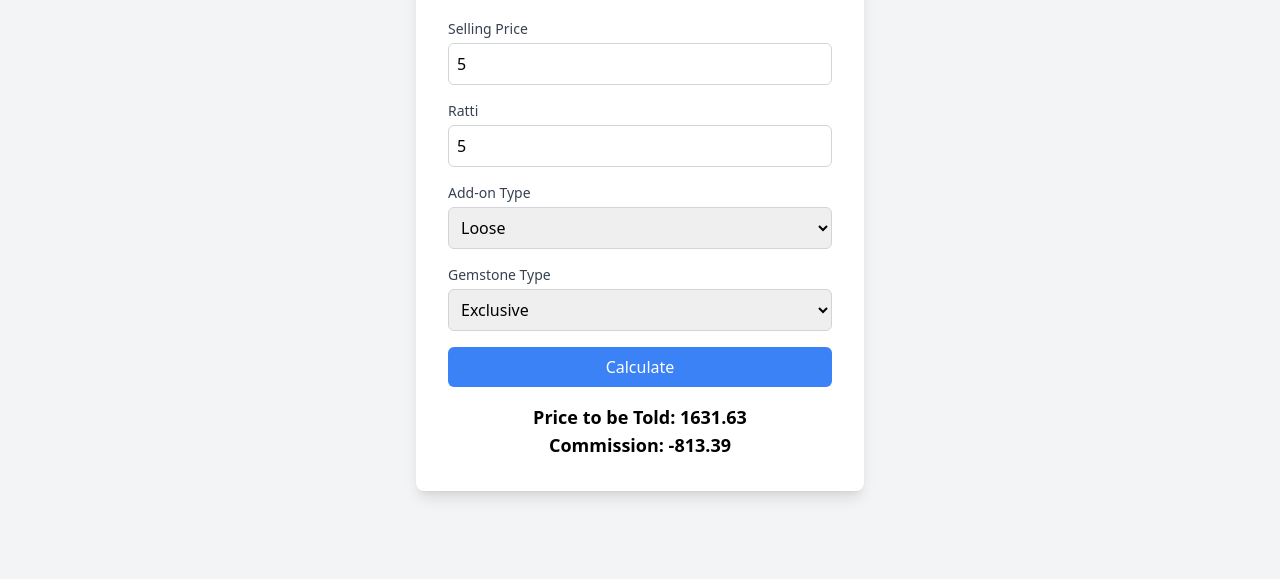
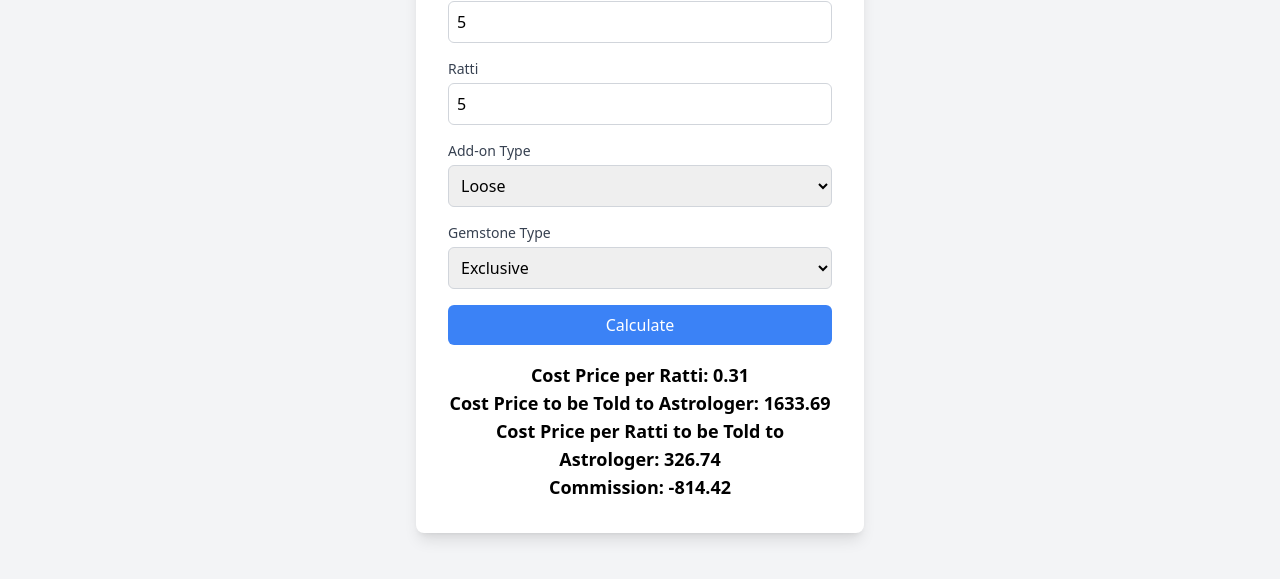
Before and after one commit to sheshank1225/Gemstone-Price-Calculator, a plain HTML site: page Cost Finder.html in a window 1280 px wide. Both pictures are taken after typing "5", "5" into the empty fields and a click on the button "Calculate". Shown: the part 217-796 px from the top of the page. Drawn offline with nearby package versions, Linux system fonts and the light colour scheme.

Commit message:
Add files via upload

```diff
--- a/Cost Finder.html
+++ b/Cost Finder.html
@@ -124,7 +124,8 @@
 
             let box_cost = 0;
             let shipping_cost = 0;
-            let material_cost_for_price_to_be_told = 0;
+            let material_cost = 0;
+            let material_cost_for_selling_price = 0;
 
             if (gemstoneType === 'premium') {
                 box_cost = 20;
@@ -135,19 +136,30 @@
             }
 
             if (add_on !== 'loose') {
-                material_cost_for_price_to_be_told = material === 'silver' ? 750 : 500;
+                material_cost = material === 'silver' ? 900 : 750; // For price to be told
+                material_cost_for_selling_price = material === 'silver' ? 750 : 500; // For selling price
             } else {
-                material_cost_for_price_to_be_told = 0;
+                material_cost = 0;
+                material_cost_for_selling_price = 0;
             }
 
+            // Calculate cost price per ratti (cpr) from selling price
+            const cpr = (sp - material_cost_for_selling_price) / (3.2 * ratti);
+            const sppr = 3.2 * cpr;
+
+            const base = cpr * ratti;
             const tech_fee = 0.02 * sp;
-            const rto = 0.3 * 0.04 * (material_cost_for_price_to_be_told) + (0.5 * 0.04 * box_cost);
-            const inner_sum = box_cost + shipping_cost + tech_fee + material_cost_for_price_to_be_told + rto;
+            const rto = 0.3 * 0.04 * (base + material_cost) + 0.5 * 0.04 *( box_cost);
+            const inner_sum = base + box_cost + shipping_cost + tech_fee + material_cost + rto;
             const price_to_be_told = 1.3 * inner_sum;
+            const price_to_be_told_per_ratti = price_to_be_told / ratti;
+
             const commission = 0.5 * (sp/1.03 - price_to_be_told);
 
             document.getElementById('result').innerHTML = `
-                Price to be Told: ${price_to_be_told.toFixed(2)}<br>
+                Cost Price per Ratti: ${cpr.toFixed(2)}<br>
+                Cost Price to be Told to Astrologer: ${price_to_be_told.toFixed(2)}<br>
+                Cost Price per Ratti to be Told to Astrologer: ${price_to_be_told_per_ratti.toFixed(2)}<br>
                 Commission: ${commission.toFixed(2)}
             `;
         }
```
Also changed, not shown: Commission.html (+7 -7 lines), Selling and Cost.html (+17 -3 lines).
